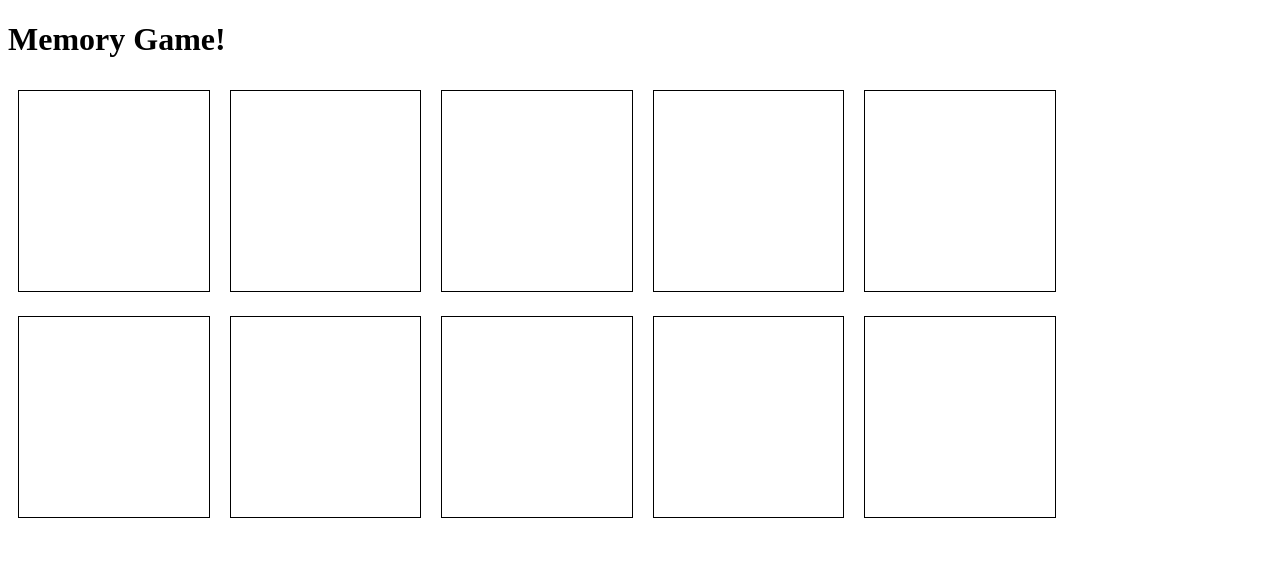
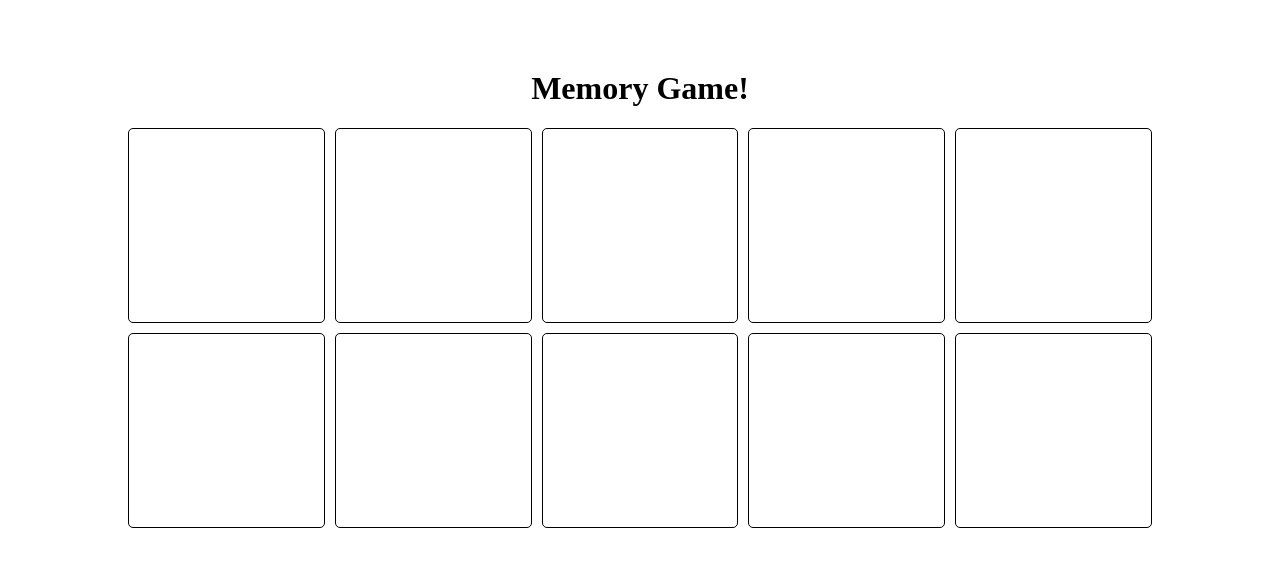
Before and after one commit to LordVingar/Springboard, a plain HTML site: page Springboard/Memory game/memory-game-starter-code/memory-game/index.html in a window 1280 px wide. Drawn offline with Linux system fonts and the light colour scheme.

Commit message:
style(memory-game): update UI to be more usable

```diff
--- a/Springboard/Memory game/memory-game-starter-code/memory-game/index.html
+++ b/Springboard/Memory game/memory-game-starter-code/memory-game/index.html
@@ -1,14 +1,19 @@
 <!DOCTYPE html>
 <html lang="en">
+
 <head>
   <meta charset="UTF-8" />
   <title>Memory Game!</title>
   <link rel="stylesheet" href="style.css" />
 </head>
+
 <body>
+  <main class="center-content">
     <h1>Memory Game!</h1>
-    <div id="game">
+    <div id="game" class="game-container">
     </div>
+  </main>
   <script src="script.js"></script>
 </body>
+
 </html>
--- a/Springboard/Memory game/memory-game-starter-code/memory-game/style.css
+++ b/Springboard/Memory game/memory-game-starter-code/memory-game/style.css
@@ -1,13 +1,28 @@
-#game div {
-  border: 1px solid black;
-  width: 15%;
-  height: 200px;
-  margin: 10px;
-  display: inline-block;
+.center-content {
+  display: flex;
+  flex-direction: column;
+  justify-content: center;
+  align-items: center;
+  height: 70vh;
 }
 
-.flipped.matched {
+#game .flipped.matched {
   animation: winningAnimation 1s infinite;
+}
+
+.game-container {
+  display: grid;
+  gap: 10px;
+  grid-template-areas:
+    ". . . . ."
+    ". . . . .";
+  width: 80vw;
+  height: 400px;
+}
+
+.game-container>div {
+  border: 1px solid black;
+  border-radius: 5px;
 }
 
 @keyframes winningAnimation {
```
Lines whose indentation alone changed are shown as unchanged.
